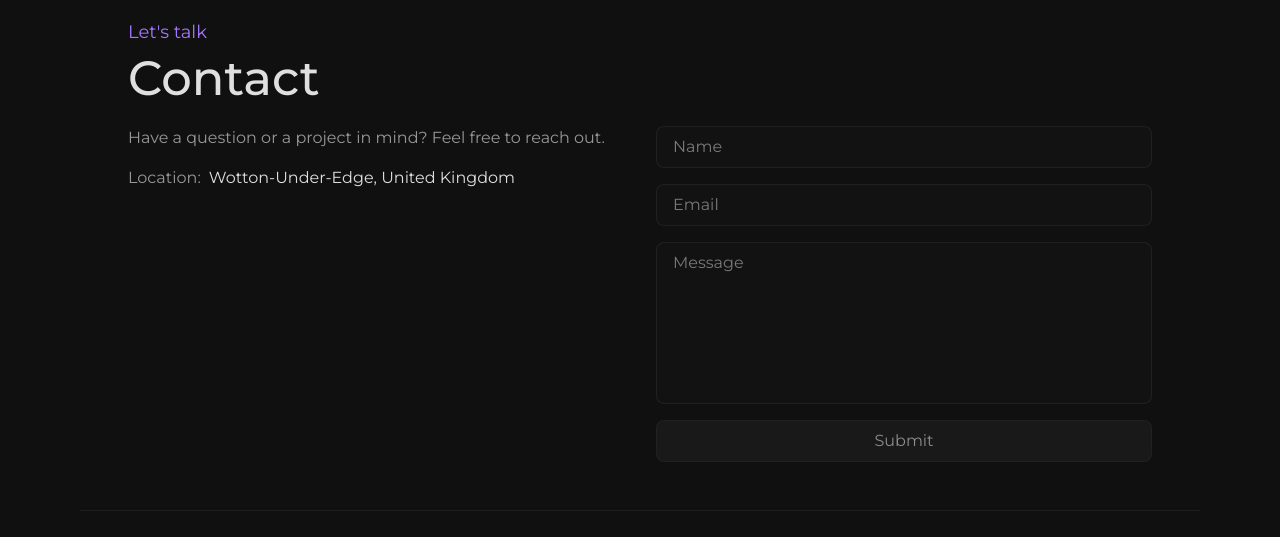
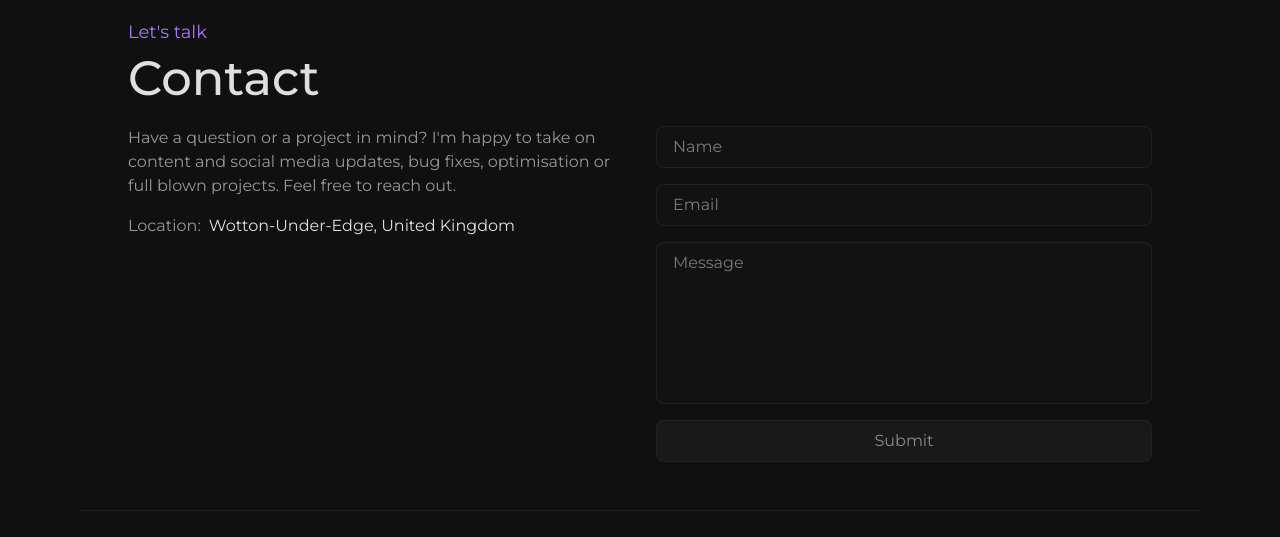
Before and after one commit to luxumbra/foresite-freelance, an Astro site: page / in a window 1280 px wide. Shown: the part 1340-1877 px from the top of the page. Built offline with nearby package versions, Linux system fonts and the light colour scheme; Astro itself is replaced by a stand-in of ours; animation ran at ten frames a second.

Commit message:
copy edits

```diff
--- a/src/components/Contact.astro
+++ b/src/components/Contact.astro
@@ -11,7 +11,9 @@
     <div class="grid grid-cols-1 md:grid-cols-2 gap-8">
       <div class="text-[var(--white-icon)]">
         <p class="mb-4">
-          Have a question or a project in mind? Feel free to reach out.
+          Have a question or a project in mind? I'm happy to take on content and
+          social media updates, bug fixes, optimisation or full blown projects.
+          Feel free to reach out.
         </p>
         <div class="flex items-center gap-2">
           <span>Location:</span>
```
